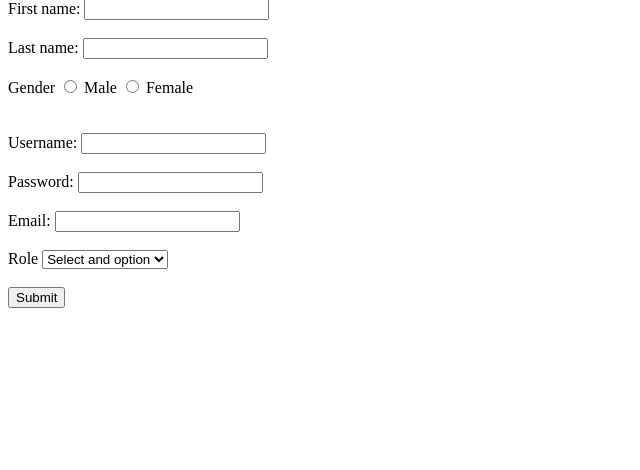
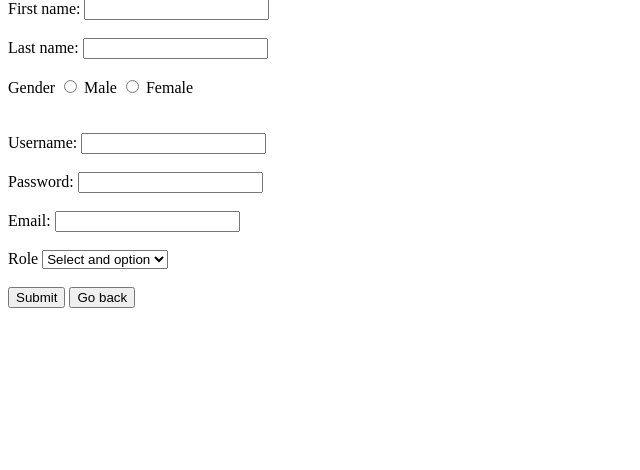
Before and after one commit to GhostBat101/call-blood, a PHP site: page /registration.php in a window 1280 px wide. Shown: the part 81-551 px from the top of the page, without its empty margins (0-640 px from the left). Run offline with PHP 8.4, Linux system fonts and the light colour scheme.

Commit message:
modified the registration.php file

```diff
--- a/view/registration.php
+++ b/view/registration.php
@@ -56,7 +56,9 @@
 		<br><br>
 
 		<input type="submit" name="submit">
+		<a href="../view/login.php"><input type="button" name="go back" value="Go back"></a>
 	</form>
+
 	<br>
 	<?php
 
```
